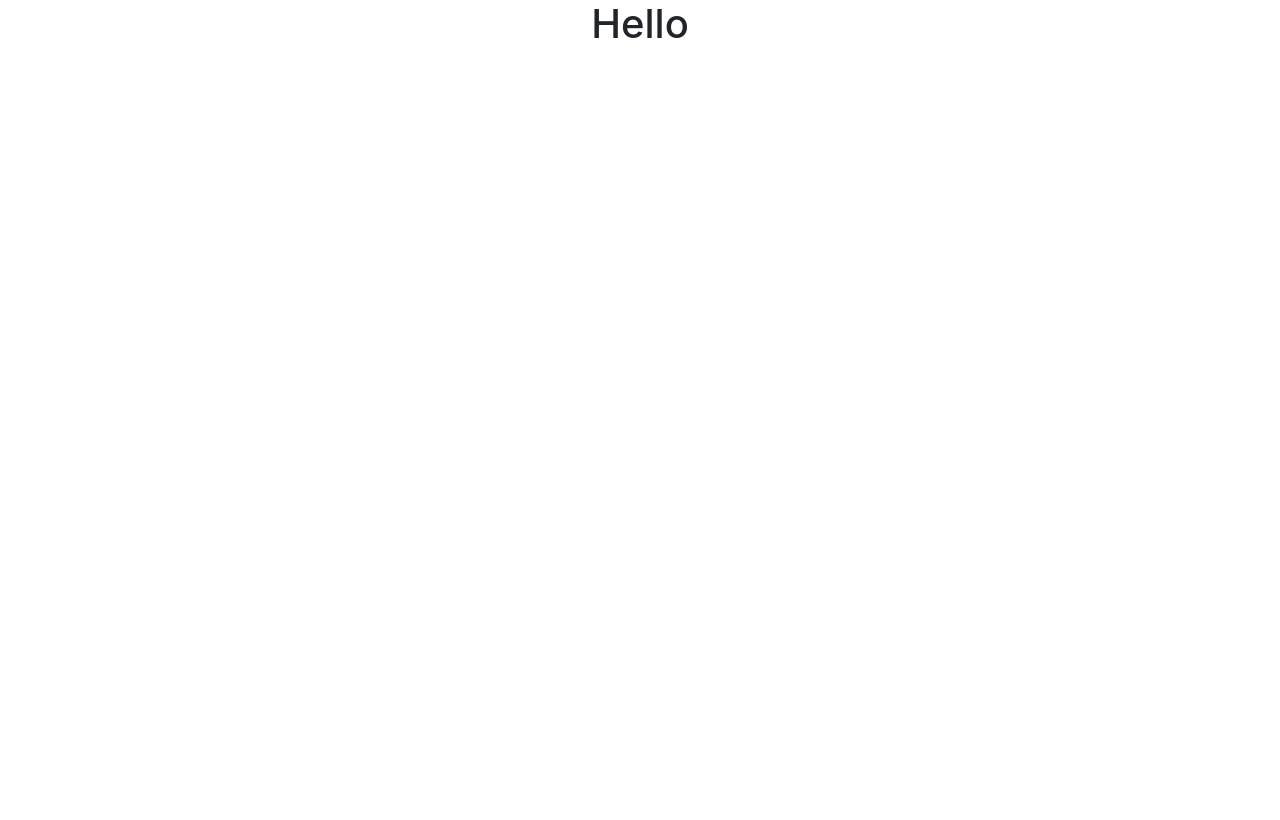
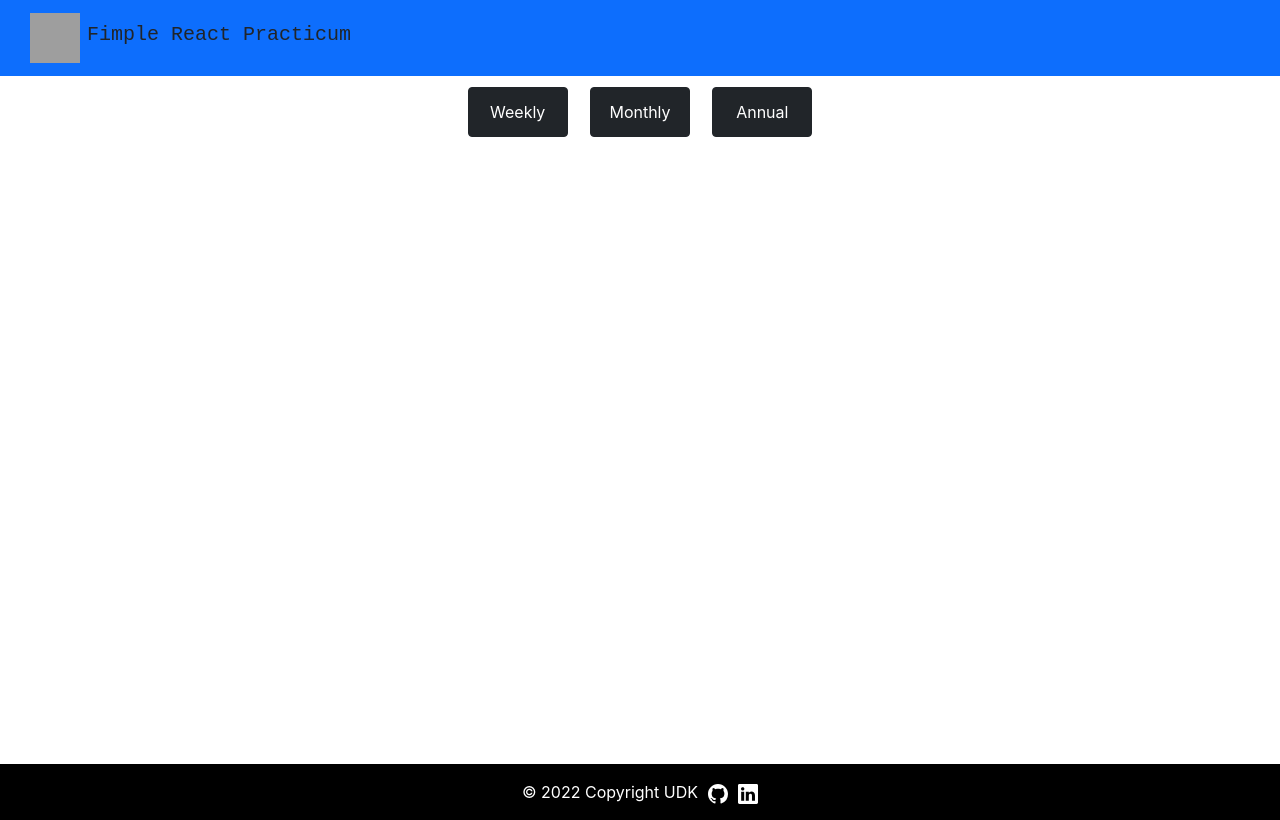
Before and after one commit to UlasDoruk/Fimple_React_Practicum_Project, a JavaScript app: page / in a window 1280 px wide. Built offline with nearby package versions, Linux system fonts and the light colour scheme; grey boxes are pictures that could not be loaded; the HTML template or start-up script is replaced by a standard one.

Commit message:
Css updates

```diff
--- a/public/index.html
+++ b/public/index.html
@@ -12,7 +12,7 @@
     <link rel="apple-touch-icon" href="%PUBLIC_URL%/logo192.png" />
     <link rel="manifest" href="%PUBLIC_URL%/manifest.json" />
     <title>React Practicum</title>
-    <link href="https://cdn.jsdelivr.net/npm/bootstrap@5.2.0/dist/css/bootstrap.min.css" rel="stylesheet" integrity="sha384-gH2yIJqKdNHPEq0n4Mqa/HGKIhSkIHeL5AyhkYV8i59U5AR6csBvApHHNl/vI1Bx" crossorigin="anonymous">
+    <link rel="stylesheet" href="https://cdn.jsdelivr.net/npm/bootstrap@5.1.3/dist/css/bootstrap.min.css" integrity="sha384-1BmE4kWBq78iYhFldvKuhfTAU6auU8tT94WrHftjDbrCEXSU1oBoqyl2QvZ6jIW3" crossorigin="anonymous">
   </head>
   <body>
     <div id="root"></div>
--- a/src/App.js
+++ b/src/App.js
@@ -1,10 +1,10 @@
 import './App.css';
-import Card from "./components/card"
+import HomePage  from './components/HomePage/homepage';
 
 function App() {
   return (
     <div className="App">
-      <Card/>
+        <HomePage />
     </div>
   );
 }
--- /dev/null
+++ b/src/components/Buttons/PaymentOptions.css
@@ -0,0 +1,9 @@
+button.btn.btn-dark {
+    margin: 1%;
+    width: 100px;
+    height: 50px;
+}
+
+.container {
+    min-height: 86vh;
+}
--- /dev/null
+++ b/src/components/Buttons/PaymentOptions.js
@@ -0,0 +1,15 @@
+import "./PaymentOptions.css";
+
+function PaymentOptions() {
+  return (
+    <div>
+      <div className="container">
+        <button className="btn btn-dark">Weekly</button>
+        <button className="btn btn-dark">Monthly</button>
+        <button className="btn btn-dark">Annual</button>
+      </div>
+    </div>
+  );
+}
+
+export default PaymentOptions;
--- /dev/null
+++ b/src/components/Footer/Footer.css
@@ -0,0 +1,9 @@
+svg.bi.bi-github {
+    margin-left: 10px;
+    margin-right: 10px;
+}
+
+.text-center.p-3 {
+    color: white;
+    background-color: black;
+}
--- /dev/null
+++ b/src/components/Footer/Footer.js
@@ -0,0 +1,46 @@
+import "./Footer.css"
+
+function Footer() {
+  return (
+    <div>
+      <div
+        className="text-center p-3"
+      >
+        &copy; {new Date().getFullYear()} Copyright {"UDK"}
+        <a
+          href="https://github.com/UlasDoruk"
+          target="blank"
+          style={{ color: "inherit" }}
+        >
+          <svg
+            xmlns="http://www.w3.org/2000/svg"
+            width="20"
+            height="20"
+            fill="currentColor"
+            class="bi bi-github"
+            viewBox="0 0 16 16"
+          >
+            <path d="M8 0C3.58 0 0 3.58 0 8c0 3.54 2.29 6.53 5.47 7.59.4.07.55-.17.55-.38 0-.19-.01-.82-.01-1.49-2.01.37-2.53-.49-2.69-.94-.09-.23-.48-.94-.82-1.13-.28-.15-.68-.52-.01-.53.63-.01 1.08.58 1.23.82.72 1.21 1.87.87 2.33.66.07-.52.28-.87.51-1.07-1.78-.2-3.64-.89-3.64-3.95 0-.87.31-1.59.82-2.15-.08-.2-.36-1.02.08-2.12 0 0 .67-.21 2.2.82.64-.18 1.32-.27 2-.27.68 0 1.36.09 2 .27 1.53-1.04 2.2-.82 2.2-.82.44 1.1.16 1.92.08 2.12.51.56.82 1.27.82 2.15 0 3.07-1.87 3.75-3.65 3.95.29.25.54.73.54 1.48 0 1.07-.01 1.93-.01 2.2 0 .21.15.46.55.38A8.012 8.012 0 0 0 16 8c0-4.42-3.58-8-8-8z" />
+          </svg>
+        </a>
+        <a
+          href="https://www.linkedin.com/in/karamanulas/"
+          target="blank"
+          style={{ color: "inherit" }}
+        >
+          <svg
+            xmlns="http://www.w3.org/2000/svg"
+            width="20"
+            height="20"
+            fill="currentColor"
+            class="bi bi-linkedin"
+            viewBox="0 0 16 16"
+          >
+            <path d="M0 1.146C0 .513.526 0 1.175 0h13.65C15.474 0 16 .513 16 1.146v13.708c0 .633-.526 1.146-1.175 1.146H1.175C.526 16 0 15.487 0 14.854V1.146zm4.943 12.248V6.169H2.542v7.225h2.401zm-1.2-8.212c.837 0 1.358-.554 1.358-1.248-.015-.709-.52-1.248-1.342-1.248-.822 0-1.359.54-1.359 1.248 0 .694.521 1.248 1.327 1.248h.016zm4.908 8.212V9.359c0-.216.016-.432.08-.586.173-.431.568-.878 1.232-.878.869 0 1.216.662 1.216 1.634v3.865h2.401V9.25c0-2.22-1.184-3.252-2.764-3.252-1.274 0-1.845.7-2.165 1.193v.025h-.016a5.54 5.54 0 0 1 .016-.025V6.169h-2.4c.03.678 0 7.225 0 7.225h2.4z" />
+          </svg>
+        </a>
+      </div>
+    </div>
+  );}
+
+export default Footer
--- /dev/null
+++ b/src/components/HomePage/homepage.js
@@ -0,0 +1,15 @@
+import PaymentButtons from "../Buttons/PaymentOptions"
+import Navbar from "../Navbar/Navbar";
+import Footer from "../Footer/Footer";
+
+function HomePage() {
+  return (
+    <div>
+      <Navbar/>
+      <PaymentButtons/>
+      <Footer/>
+    </div>
+  );
+}
+
+export default HomePage
--- /dev/null
+++ b/src/components/Navbar/Navbar.css
@@ -0,0 +1,12 @@
+img.d-inline-block.align-top {
+    margin-left: 30px;
+}
+
+p.Navbar-text {
+    margin: 7px;
+    font-family: monospace;
+}
+
+a.navbar-brand {
+    display: flex;
+}
--- /dev/null
+++ b/src/components/Navbar/Navbar.js
@@ -0,0 +1,22 @@
+import "./Navbar.css"
+
+function Navbar() {
+  return (
+    <div>
+      <nav className="navbar bg-primary">
+        <a className="navbar-brand" href="#" style={{ color: "inherit" }}>
+          <img
+            src="https://media-exp1.licdn.com/dms/image/C4D0BAQFJODlNe80N1Q/company-logo_200_200/0/1648554411362?e=1670457600&v=beta&t=_4s8PtWmnC4i2Xta5BvrZuk-FCbis4AkejHr930tWVg"
+            width="50"
+            height="50"
+            className="d-inline-block align-top"
+            alt=""
+          ></img>
+          <p className="Navbar-text">Fimple React Practicum</p>
+        </a>
+      </nav>
+    </div>
+  );
+}
+
+export default Navbar;
--- a/src/components/card.js
+++ /dev/null
@@ -1,12 +0,0 @@
-import React from 'react'
-
-function Card() {
-  return (
-    <div>
-      <h1>Hello</h1>
-      <button className="btn btn secondary"></button>
-    </div>
-  )
-}
-
-export default Card
```
Also changed, not shown: src/components/InputPage/inputpage.js (added, +10 -0 lines).
